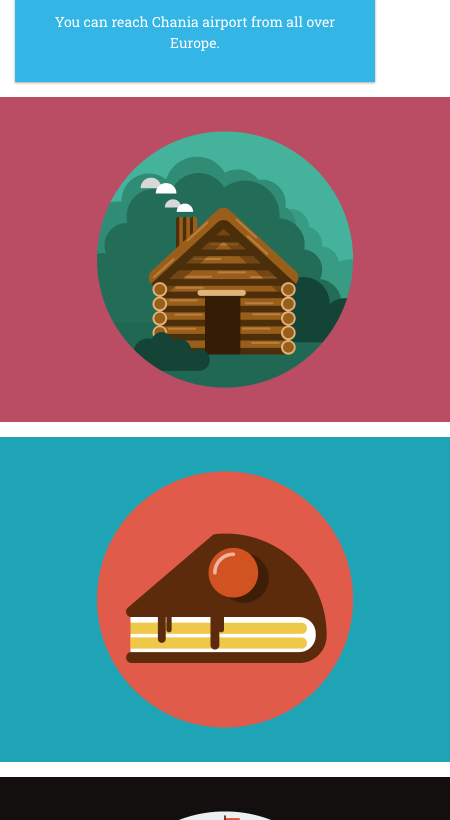
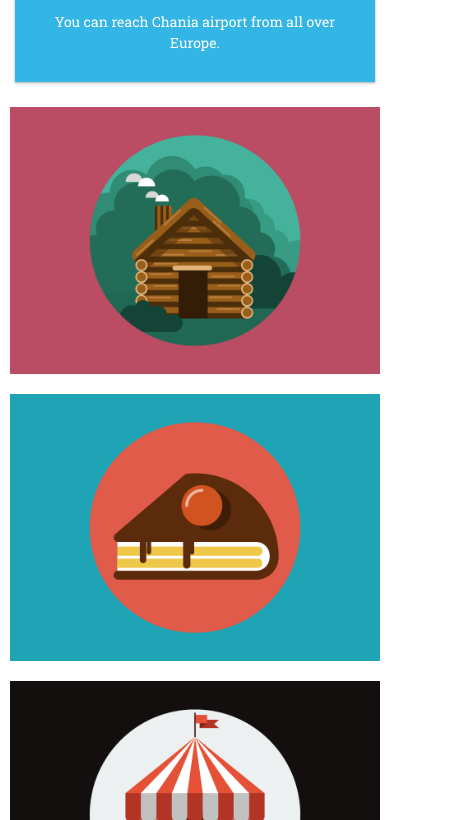
Before and after one commit to NarcisGrigo/Workshop, a plain HTML site: page ws_responsive_design/responsive_design/index.html in a window 390 px wide. Shown: the part 744-1564 px from the top of the page, 450 px wide, since content can reach past the window. Drawn offline with nearby package versions, Linux system fonts and the light colour scheme; files whose address does not match are found by name.

Commit message:
responsive design

```diff
--- a/ws_responsive_design/responsive_design/css/style.css
+++ b/ws_responsive_design/responsive_design/css/style.css
@@ -43,6 +43,10 @@ img {
   display: flex;
   flex-wrap: wrap;
   justify-content: space-evenly;
+}
+.images img {
+  width: 25%;
+  padding: 10px;
 }
 
 .menu ul {
@@ -136,6 +140,22 @@ footer {
   }
 }
 
+@media (max-width:960px) {
+
+  .images img {
+    width: 50%;
+    padding: 10px;
+  }
+}
+
+@media (max-width:600px) {
+
+  .images img {
+    width: 100%;
+    padding: 10px;
+  }
+}
+
 @media only screen and (min-width: 768px) {
   /* For desktop: */
   .col-1 {
```
